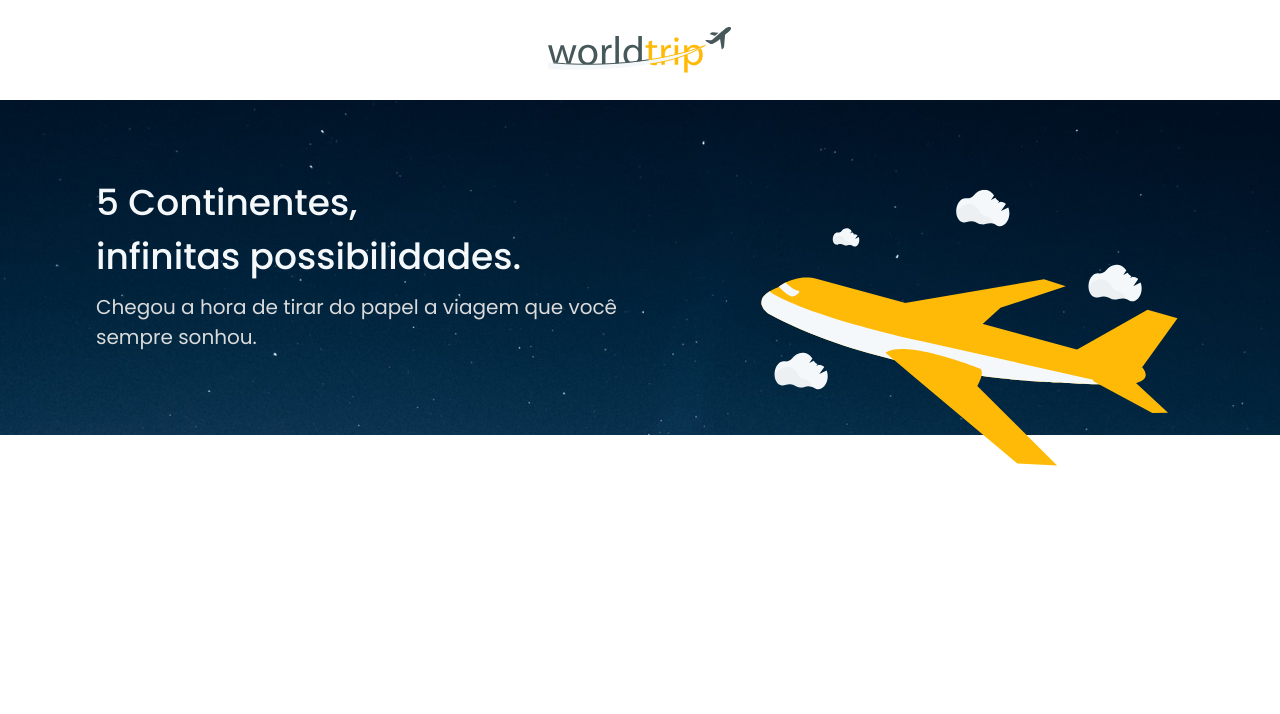
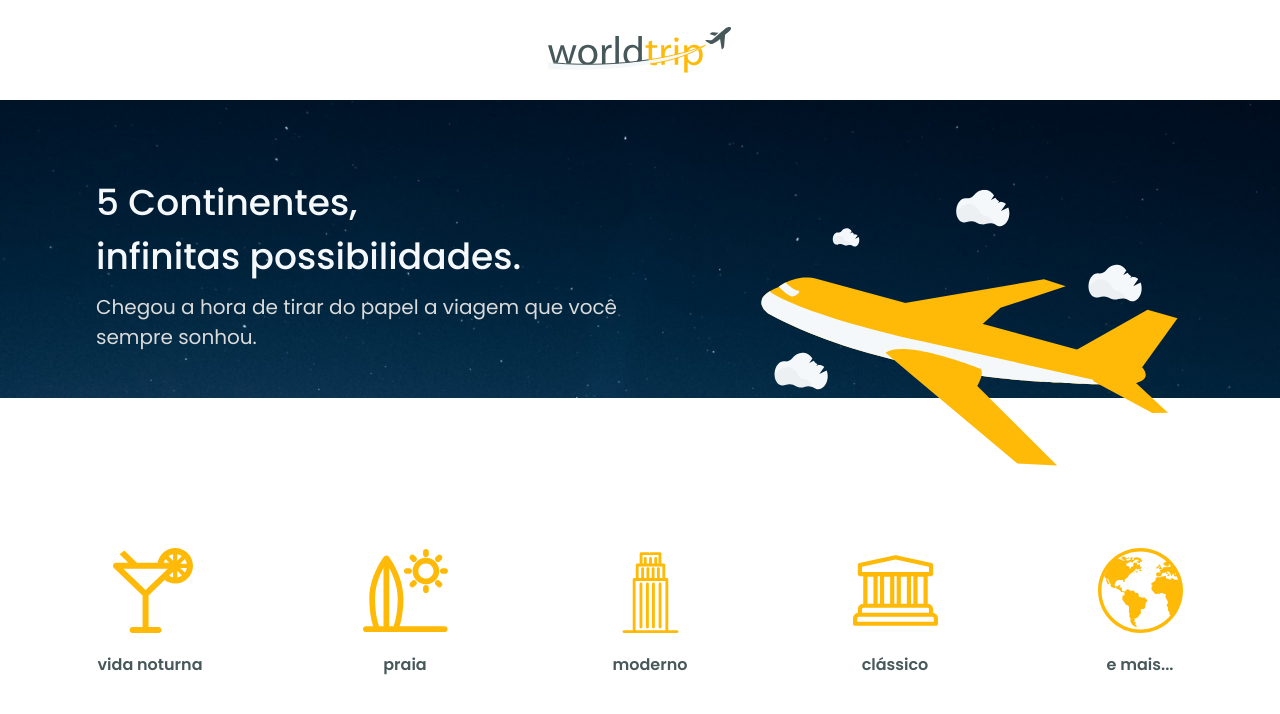
Before and after one commit to ryanalencar/world_trip, a Next.js app: page / in a window 1280 px wide. Shown: the top 714 px of the page. Built offline with nearby package versions, Linux system fonts and the light colour scheme.

Commit message:
feat: travel types component

```diff
--- a/src/components/Banner/index.tsx
+++ b/src/components/Banner/index.tsx
@@ -5,6 +5,8 @@ export default function Banner() {
     <Container
       bgImage="url('/images/banner_home.jpg')"
       bgRepeat="no-repeat"
+      bgSize="contain"
+      w="100%"
       maxW="100%"
       h="368px">
       <Flex
--- a/src/components/Header/index.tsx
+++ b/src/components/Header/index.tsx
@@ -3,7 +3,7 @@ import Image from 'next/image';
 
 export default function Header() {
   return (
-    <Center as="header" height="100px">
+    <Center as="header" w="100%" h="100px">
       <Image
         src="/world_trip_logo.svg"
         alt="Worldtrip Logo"
--- a/src/components/TravelTypes/TravelTypesItem.tsx
+++ b/src/components/TravelTypes/TravelTypesItem.tsx
@@ -1,19 +1,19 @@
 import { Image, Text, VStack } from '@chakra-ui/react';
 
-interface ITravelTypesItem {
-  icon: string;
+export interface ITravelTypesItem {
+  iconPath: string;
   altIcon: string;
   title: string;
 }
 
 export default function TravelTypesItem({
-  icon,
+  iconPath,
   altIcon,
   title,
 }: ITravelTypesItem) {
   return (
     <VStack justify="center" align="center" spacing={5}>
-      <Image src={icon} alt={altIcon} />
+      <Image w={85} h={85} src={iconPath} alt={altIcon} />
       <Text variant="semibold" color="dark.heading">
         {title}
       </Text>
--- a/src/components/TravelTypes/index.tsx
+++ b/src/components/TravelTypes/index.tsx
@@ -1,11 +1,48 @@
-import { HStack } from '@chakra-ui/react';
+import { Center, HStack } from '@chakra-ui/react';
 
-type TravelTypes = {
-  title: string;
-};
+import TravelTypesItem, { ITravelTypesItem } from './TravelTypesItem';
 
-const travelTypes: TravelTypes[] = [];
+const travelTypes: ITravelTypesItem[] = [
+  {
+    iconPath: '/icons/cocktail.svg',
+    altIcon: 'Cocktail',
+    title: 'vida noturna',
+  },
+  {
+    iconPath: '/icons/surf.svg',
+    altIcon: 'Praia',
+    title: 'praia',
+  },
+  {
+    iconPath: '/icons/building.svg',
+    altIcon: 'Prédio',
+    title: 'moderno',
+  },
+  {
+    iconPath: '/icons/museum.svg',
+    altIcon: 'Museu',
+    title: 'clássico',
+  },
+  {
+    iconPath: '/icons/earth.svg',
+    altIcon: 'Planeta Terra',
+    title: 'e mais...',
+  },
+];
 
 export default function TravelTypes() {
-  return <HStack spacing={} />;
+  return (
+    <Center my={20}>
+      <HStack spacing="40">
+        {travelTypes.map(({ altIcon, iconPath, title }) => (
+          <TravelTypesItem
+            key={altIcon}
+            title={title}
+            altIcon={altIcon}
+            iconPath={iconPath}
+          />
+        ))}
+      </HStack>
+    </Center>
+  );
 }
--- a/src/pages/index.tsx
+++ b/src/pages/index.tsx
@@ -2,11 +2,13 @@ import type { NextPage } from 'next';
 
 import Banner from '../components/Banner';
 import Header from '../components/Header';
+import TravelTypes from '../components/TravelTypes';
 
 const Home: NextPage = () => (
   <>
     <Header />
     <Banner />
+    <TravelTypes />
   </>
 );
 
```
